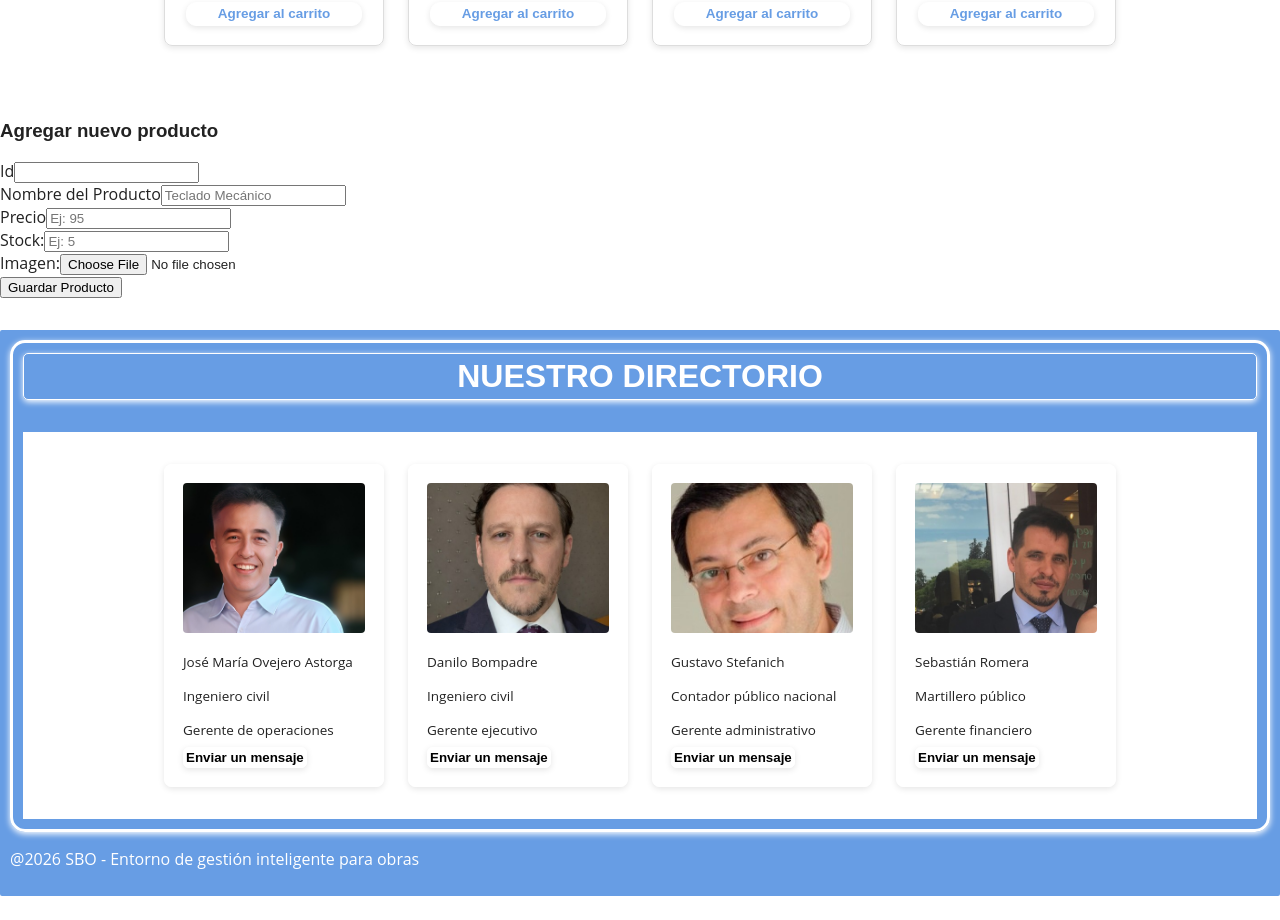
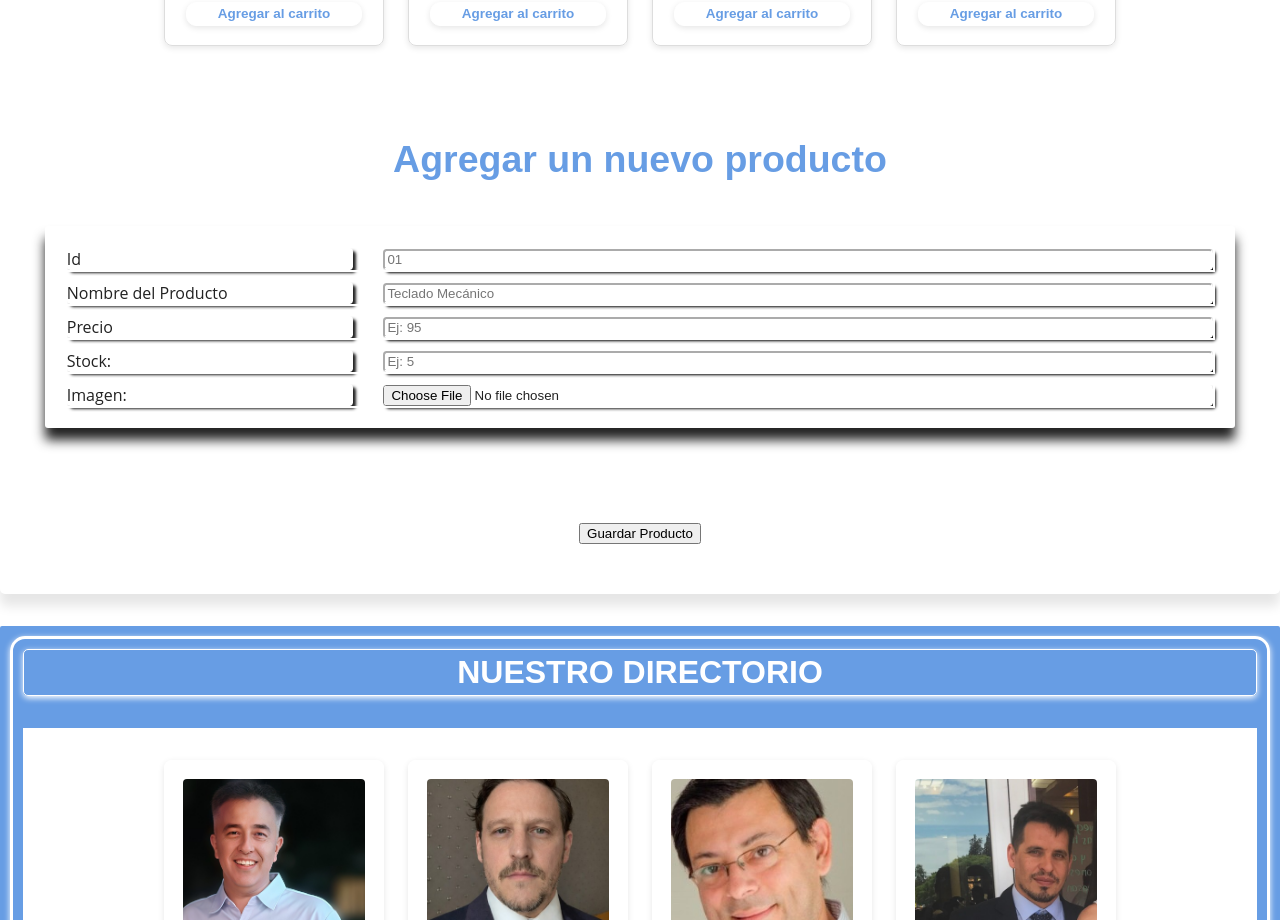
Before and after one commit to josemariaovejeroastorga/EjercicioClase3, a React (Vite) app: page / in a window 1280 px wide. Shown: the part 920-1840 px from the top of the page. Before the commit the page ends 1816 px from the top, so only its background shows below. Built offline with nearby package versions, Linux system fonts and the light colour scheme.

Commit message:
creación de input.css

```diff
--- a/src/componentes/FormulariosProductos/FormularioProductos.jsx
+++ b/src/componentes/FormulariosProductos/FormularioProductos.jsx
@@ -1,19 +1,23 @@
+import styles from "./FormularioProductos.module.css"
 function FormularioProducto ({datosForm, handleChangeInput, handleChangeOutput}) {
     return(
+
     <form onSubmit={handleChangeOutput}>
-        <h3>Agregar nuevo producto</h3>
-        <div>
+        <h3 className={styles.titulo}>Agregar un nuevo producto</h3>
+        <div className={styles.formulario}>
+                <div className={styles.campo}>
                             <label htmlFor="id">Id</label>
                             <input
                                 id="id"
                                 type="text"
                                 name="id"
+                                placeholder="01"
                                 value={datosForm.id}
                                 onChange={handleChangeInput}
-
                             />
                 </div>
-        <div>
+
+                <div className={styles.campo}>
                             <label htmlFor="nombre">Nombre del Producto</label>
                             <input
                                 id="nombre"
@@ -24,7 +28,7 @@ function FormularioProducto ({datosForm, handleChangeInput, handleChangeOutput})
                                 onChange={handleChangeInput}
                             />
                 </div>
-        <div>
+                <div className={styles.campo}>
                             <label htmlFor="precio">Precio</label>
                             <input
                                 id="precio"
@@ -32,9 +36,10 @@ function FormularioProducto ({datosForm, handleChangeInput, handleChangeOutput})
                                 placeholder="Ej: 95"
                                 name="precio"
                                 value={datosForm.precio}
-                onChange={handleChangeInput} />
+                                onChange={handleChangeInput}
+                             />
                 </div>
-        <div>
+                <div className={styles.campo}>
                             <label htmlFor="stock">Stock:</label>
                             <input
                                 id="stock"
@@ -42,9 +47,10 @@ function FormularioProducto ({datosForm, handleChangeInput, handleChangeOutput})
                                 placeholder="Ej: 5"
                                 name="stock"
                                 value={datosForm.stock}
-                onChange={handleChangeInput} />
+                                onChange={handleChangeInput}
+                            />
                 </div>
-        <div>
+                <div className={styles.campo}>
                             <label htmlFor="imagen">Imagen:</label>
                             <input
                                 id="imagen"
@@ -52,9 +58,14 @@ function FormularioProducto ({datosForm, handleChangeInput, handleChangeOutput})
                                 placeholder="avatar.jpg"
                                 name="imagen"
                                 value={datosForm.imagen}
-                onChange={handleChangeInput}/>
+                                onChange={handleChangeInput}
+                            />
                 </div>
+
+        </div>
+        <div className={styles.divbutton}>
             <button type="submit">Guardar Producto</button>
+        </div>
     </form>
 )}
 export default FormularioProducto
--- /dev/null
+++ b/src/componentes/FormulariosProductos/FormularioProductos.module.css
@@ -0,0 +1,56 @@
+.titulo{
+        color:var(--color-sbo);
+        text-align: center;
+        font-size: 37.5px;
+}
+.formulario {
+    display: flex;
+    flex-direction: column;
+    background-color: white;
+    border-radius: 3px;
+    box-shadow: 0px 12px 12px;
+    padding: 1.7%;
+    margin: 45px;
+    gap: 12px;
+
+}
+.formulario .campo {
+    display: flex;
+    flex-direction: row;
+    outline: 2px solid white;
+}
+
+.campo {
+    display: flex;
+    align-items: center;
+    gap: 30px;
+}
+
+.campo label {
+    width: 25%;
+    border-radius: 3.7px;
+    border-color: white;
+    box-shadow: 3px 3px 3px;
+}
+
+.campo input {
+    flex: 1;
+    width: 75%;
+    border-color: white;
+    border-radius: 3.7px;
+    box-shadow: 3px 3px 3px;
+}
+.campo input:focus {
+    outline: none;
+    box-shadow: 0 0 10px rgba(45, 10, 221, 0.35);
+}
+.divbutton{
+    display: flex;
+    justify-content: center;
+    background-color: color var(--color-sbo);
+    border-color: white;
+    border-radius: 5px;
+    box-shadow: 0 12px 12px rgba(0, 0, 0, 0.1);
+    transition: transform 0.2s, box-shadow 0.2s;
+    padding: 50px;
+}
```
Lines whose indentation alone changed are shown as unchanged.
